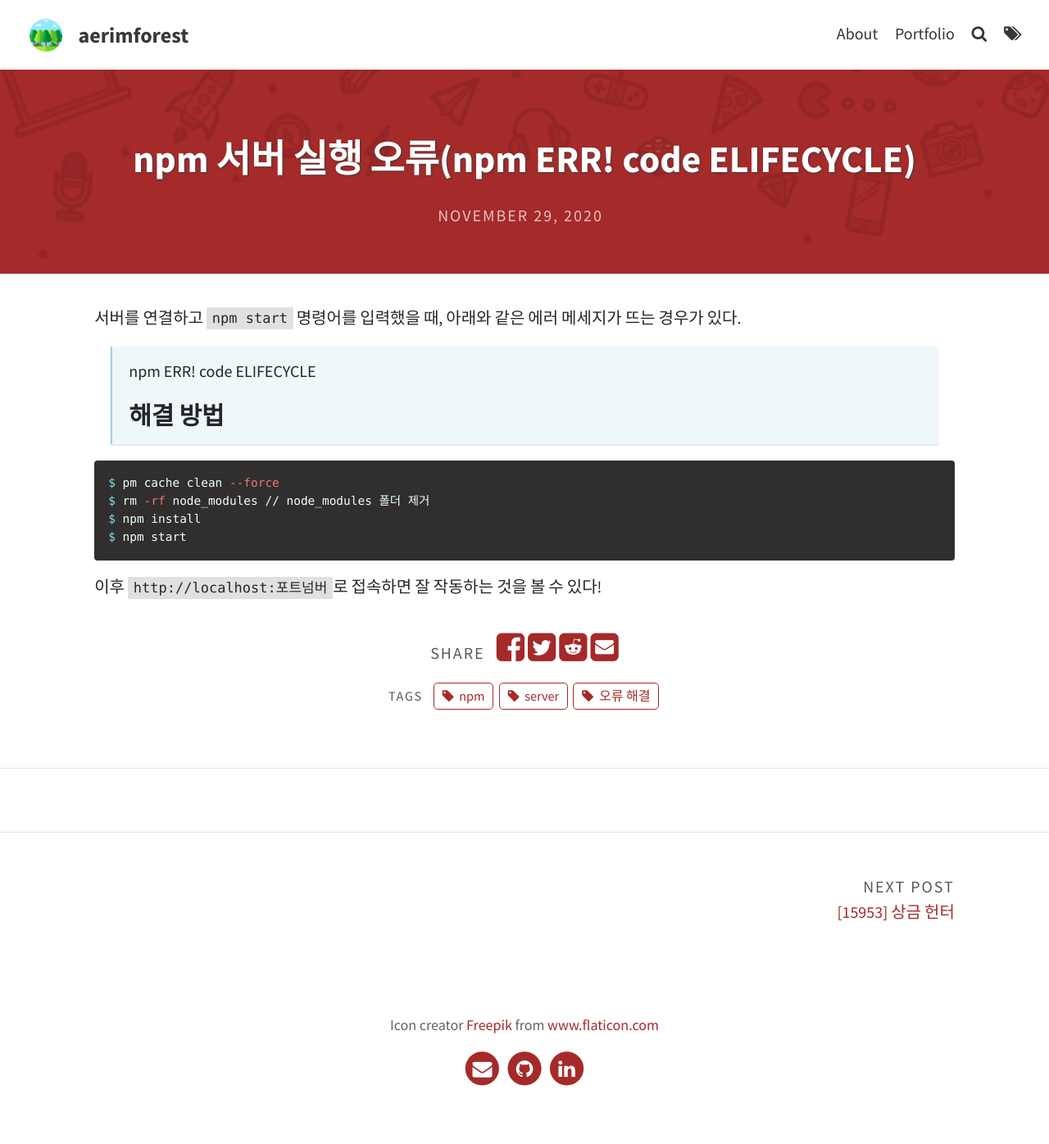
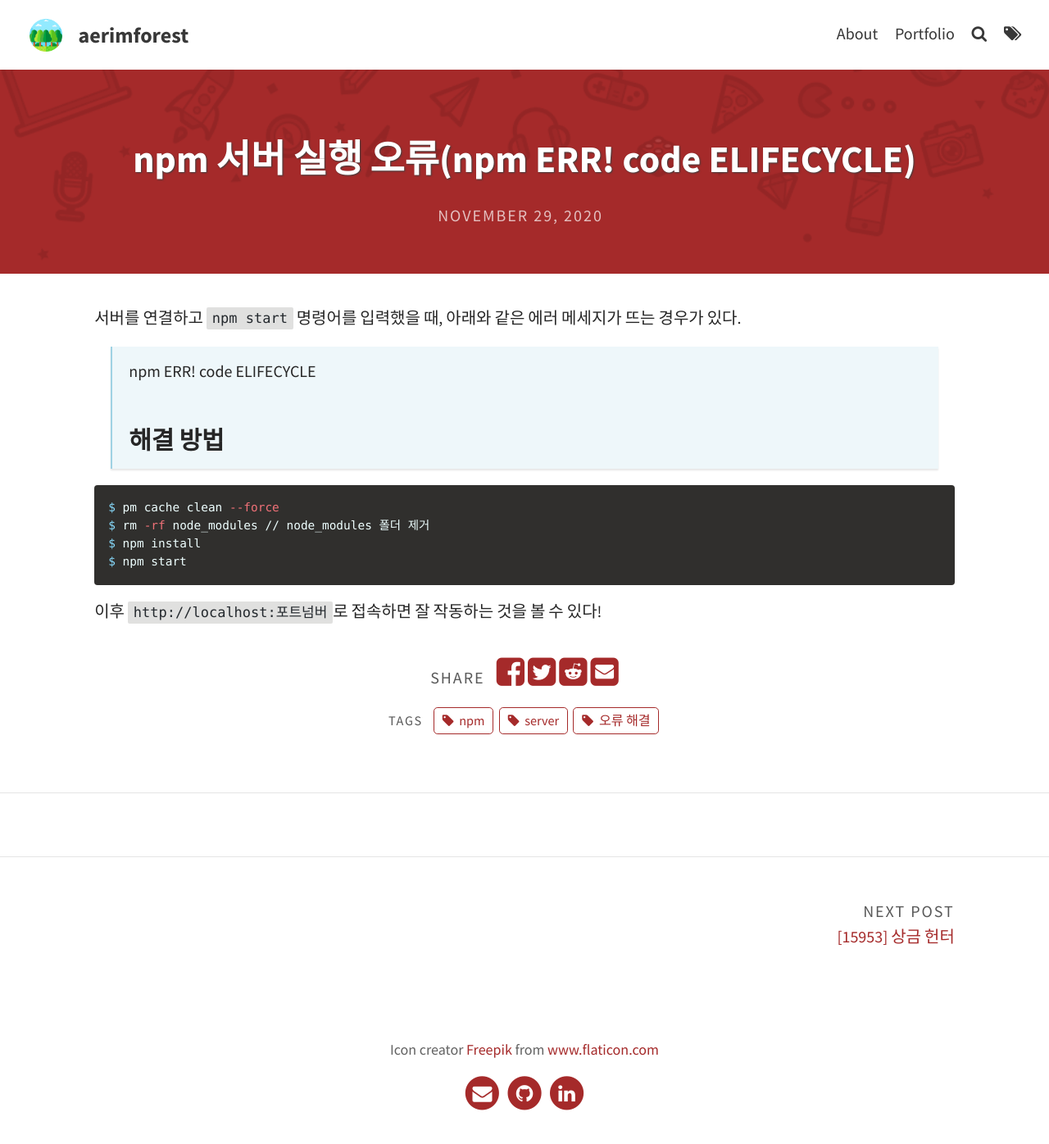
Before and after one commit to aerimforest/yenimm, a Jekyll site: the page built from _posts/2020-11-29-npm-server.md, in a window 1280 px wide. Shown: the whole page at 82% size. Built offline with Jekyll 4.4.1, drawn with Linux system fonts in a browser that asks for light colours; comment, search, counter and statistics services are not loaded; before the commit the page ends 1366 px from its top, so only the background shows below that.

Commit message:
Update 2020-11-29-npm-server.md

```diff
--- a/_posts/2020-11-29-npm-server.md
+++ b/_posts/2020-11-29-npm-server.md
@@ -9,10 +9,7 @@ excerpt_separator: <!--more-->
 
 서버를 연결하고 `npm start` 명령어를 입력했을 때, 아래와 같은 에러 메세지가 뜨는 경우가 있다.
 > npm ERR! code ELIFECYCLE
-&nbsp;
-&nbsp;
-&nbsp;
-&nbsp;
+<br><br>
 ### 해결 방법
 
 
```
